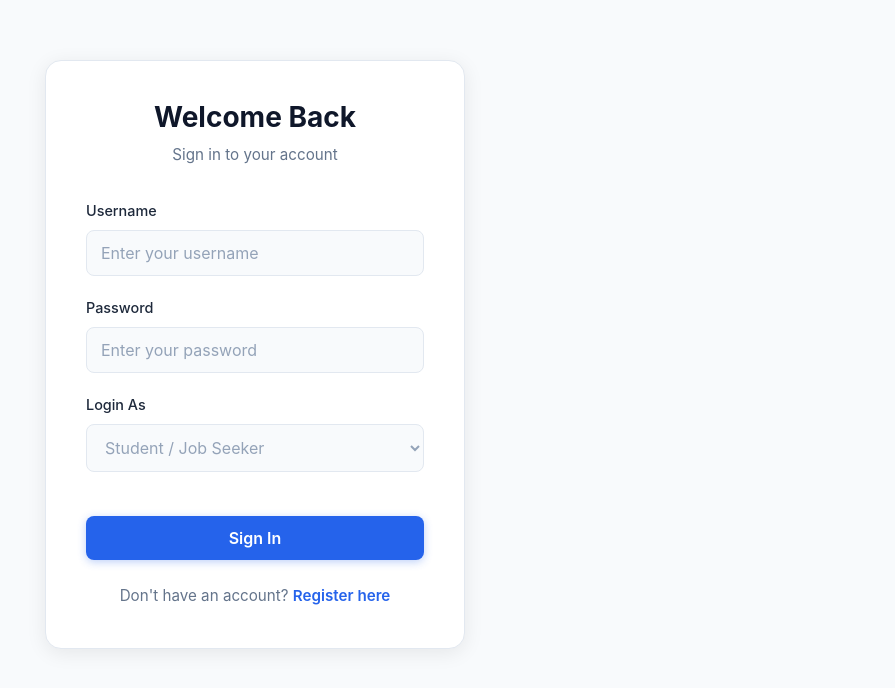
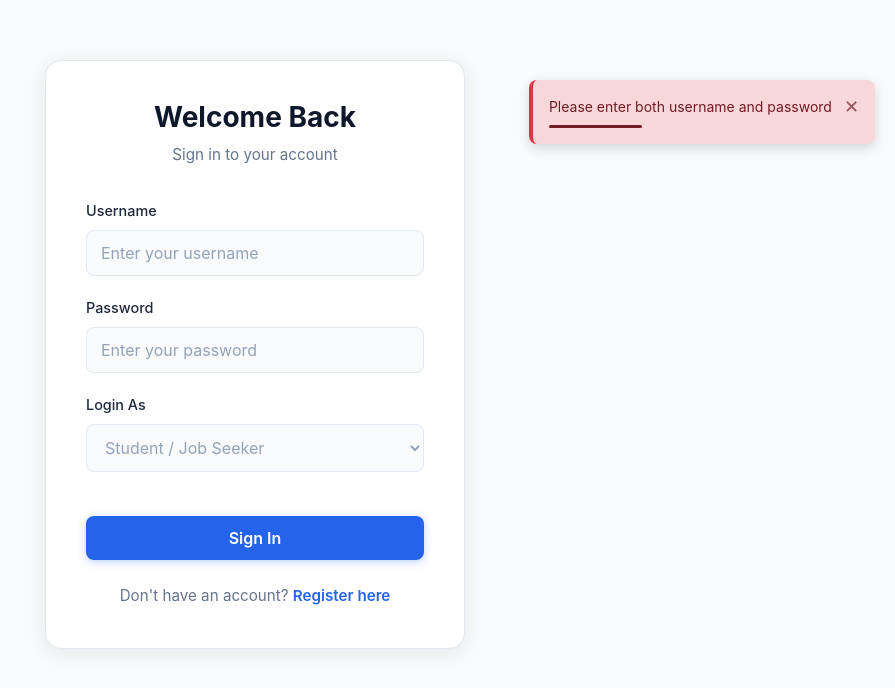
Before and after one commit to Akritchauhan/AI-Job-Portal, a React (Create React App) app in the folder frontend/: page / in a window 1280 px wide. Both pictures are taken after a click on the button "Sign In". Shown: the top 688 px of the page, without its empty margins (385-1280 px from the left). Built offline with nearby package versions, Linux system fonts and the light colour scheme; the HTML template or start-up script is replaced by a standard one.

Commit message:
added notifications

```diff
--- a/frontend/src/App.js
+++ b/frontend/src/App.js
@@ -6,11 +6,15 @@ import MyApplications from "./pages/Myapplications";
 import RecruiterDashboard from "./pages/RecruiterDashboard";
 import Applicants from "./pages/Applicants";
 import Navbar from "./Components/Navbar";
-{window.location.pathname !== "/" && <Navbar />}
+import Notifications from "./Components/Notifications";
+import { NotificationProvider } from "./contexts/NotificationContext";
+
 function App() {
   return (
+    <NotificationProvider>
       <BrowserRouter>
         <Navbar />
+        <Notifications />
         <Routes>
           <Route path="/" element={<Login />} />
           <Route path="/register" element={<Register />} />
@@ -20,6 +24,7 @@ function App() {
           <Route path="/view-applicants" element={<Applicants />} />
         </Routes>
       </BrowserRouter>
+    </NotificationProvider>
   );
 }
 
--- /dev/null
+++ b/frontend/src/Components/Notifications.css
@@ -0,0 +1,113 @@
+.notifications-container {
+  position: fixed;
+  top: 80px;
+  right: 20px;
+  z-index: 1000;
+  display: flex;
+  flex-direction: column;
+  gap: 12px;
+  pointer-events: none;
+}
+
+.notification {
+  padding: 16px;
+  border-radius: 8px;
+  box-shadow: 0 4px 12px rgba(0, 0, 0, 0.15);
+  animation: slideIn 0.3s ease-out;
+  pointer-events: auto;
+  max-width: 400px;
+  min-width: 300px;
+}
+
+@keyframes slideIn {
+  from {
+    transform: translateX(500px);
+    opacity: 0;
+  }
+  to {
+    transform: translateX(0);
+    opacity: 1;
+  }
+}
+
+@keyframes slideOut {
+  from {
+    transform: translateX(0);
+    opacity: 1;
+  }
+  to {
+    transform: translateX(500px);
+    opacity: 0;
+  }
+}
+
+.notification.notification-success {
+  background-color: #d4edda;
+  color: #155724;
+  border-left: 4px solid #28a745;
+}
+
+.notification.notification-error {
+  background-color: #f8d7da;
+  color: #721c24;
+  border-left: 4px solid #dc3545;
+}
+
+.notification.notification-warning {
+  background-color: #fff3cd;
+  color: #856404;
+  border-left: 4px solid #ffc107;
+}
+
+.notification.notification-info {
+  background-color: #d1ecf1;
+  color: #0c5460;
+  border-left: 4px solid #17a2b8;
+}
+
+.notification-content {
+  display: flex;
+  justify-content: space-between;
+  align-items: flex-start;
+  gap: 12px;
+}
+
+.notification-message {
+  flex: 1;
+  font-size: 14px;
+  line-height: 1.5;
+  word-wrap: break-word;
+}
+
+.notification-close {
+  background: none;
+  border: none;
+  color: inherit;
+  cursor: pointer;
+  padding: 0;
+  font-size: 18px;
+  flex-shrink: 0;
+  opacity: 0.7;
+  transition: opacity 0.2s;
+}
+
+.notification-close:hover {
+  opacity: 1;
+}
+
+.notification-progress {
+  height: 3px;
+  background: currentColor;
+  margin-top: 8px;
+  border-radius: 2px;
+  animation: progress 4s linear forwards;
+}
+
+@keyframes progress {
+  from {
+    width: 100%;
+  }
+  to {
+    width: 0%;
+  }
+}
--- /dev/null
+++ b/frontend/src/Components/Notifications.js
@@ -0,0 +1,29 @@
+import React from "react";
+import { useNotification } from "../contexts/NotificationContext";
+import "./Notifications.css";
+
+export default function Notifications() {
+  const { notifications, removeNotification } = useNotification();
+
+  return (
+    <div className="notifications-container">
+      {notifications.map((notification) => (
+        <div
+          key={notification.id}
+          className={`notification notification-${notification.type}`}
+        >
+          <div className="notification-content">
+            <span className="notification-message">{notification.message}</span>
+            <button
+              className="notification-close"
+              onClick={() => removeNotification(notification.id)}
+            >
+              ✕
+            </button>
+          </div>
+          <div className="notification-progress"></div>
+        </div>
+      ))}
+    </div>
+  );
+}
--- /dev/null
+++ b/frontend/src/contexts/NotificationContext.js
@@ -0,0 +1,50 @@
+import React, { createContext, useState, useCallback } from "react";
+
+export const NotificationContext = createContext();
+
+export function NotificationProvider({ children }) {
+  const [notifications, setNotifications] = useState([]);
+
+  const addNotification = useCallback((message, type = "info", duration = 4000) => {
+    const id = Date.now();
+    const notification = { id, message, type };
+
+    setNotifications((prev) => [...prev, notification]);
+
+    if (duration > 0) {
+      setTimeout(() => {
+        removeNotification(id);
+      }, duration);
+    }
+
+    return id;
+  }, []);
+
+  const removeNotification = useCallback((id) => {
+    setNotifications((prev) => prev.filter((notif) => notif.id !== id));
+  }, []);
+
+  const value = {
+    notifications,
+    addNotification,
+    removeNotification,
+    success: (message, duration) => addNotification(message, "success", duration),
+    error: (message, duration) => addNotification(message, "error", duration),
+    warning: (message, duration) => addNotification(message, "warning", duration),
+    info: (message, duration) => addNotification(message, "info", duration),
+  };
+
+  return (
+    <NotificationContext.Provider value={value}>
+      {children}
+    </NotificationContext.Provider>
+  );
+}
+
+export function useNotification() {
+  const context = React.useContext(NotificationContext);
+  if (!context) {
+    throw new Error("useNotification must be used within NotificationProvider");
+  }
+  return context;
+}
--- a/frontend/src/pages/Applicants.js
+++ b/frontend/src/pages/Applicants.js
@@ -1,19 +1,21 @@
 import { useEffect, useState } from "react";
 import { useNavigate } from "react-router-dom";
 import axios from "axios";
+import { useNotification } from "../contexts/NotificationContext";
 import "./Applicants.css";
 
 export default function Applicants() {
   const navigate = useNavigate();
   const token = localStorage.getItem("token");
   const role = localStorage.getItem("role");
+  const { error, success } = useNotification();
 
   // 🔥 Role validation
   useEffect(() => {
     if (!token) {
       navigate("/");
     } else if (role !== "recruiter") {
-      alert("Unauthorized! Only recruiters can access this page.");
+      error("Unauthorized! Only recruiters can access this page.");
       localStorage.removeItem("token");
       localStorage.removeItem("role");
       navigate("/login");
@@ -62,7 +64,7 @@ export default function Applicants() {
       setApplicants(res.data);
       setFilteredApplicants(res.data);
     } catch (err) {
-      alert("Failed to load applicants");
+      error("Failed to load applicants");
       console.error(err);
     } finally {
       setLoading(false);
@@ -136,9 +138,9 @@ export default function Applicants() {
         app.id === applicationId ? { ...app, status: newStatus } : app
       );
       setApplicants(updated);
-      alert("Status updated successfully!");
+      success("Status updated successfully!");
     } catch (err) {
-      alert("Failed to update status: " + JSON.stringify(err.response?.data || err.message));
+      error("Failed to update status: " + JSON.stringify(err.response?.data || err.message));
     }
   };
 
--- a/frontend/src/pages/Jobs.js
+++ b/frontend/src/pages/Jobs.js
@@ -1,6 +1,7 @@
 import { useEffect, useState } from "react";
 import axios from "axios";
 import { Link, useNavigate } from "react-router-dom";
+import { useNotification } from "../contexts/NotificationContext";
 import "./Jobs.css";
 
 export default function Jobs() {
@@ -11,6 +12,7 @@ export default function Jobs() {
   const [expandedCompany, setExpandedCompany] = useState(null);
   const [selectedJobDetail, setSelectedJobDetail] = useState(null);
   const navigate = useNavigate();
+  const { error, success } = useNotification();
 
   // 🔥 Role validation
   useEffect(() => {
@@ -18,7 +20,7 @@ export default function Jobs() {
     const role = localStorage.getItem("role");
 
     if (!token || role !== "student") {
-      alert("Unauthorized! Only students can access this page.");
+      error("Unauthorized! Only students can access this page.");
       localStorage.removeItem("token");
       localStorage.removeItem("role");
       navigate("/login");
@@ -37,7 +39,7 @@ export default function Jobs() {
         setJobs(res.data);
       })
       .catch(() => {
-        alert("Failed to load jobs");
+        error("Failed to load jobs");
       });
   }, []);
 
@@ -76,7 +78,7 @@ export default function Jobs() {
   // 🔥 Apply function
   const handleApply = async (jobId) => {
     if (!file) {
-      alert("Please select a resume first");
+      error("Please select a resume first");
       return;
     }
 
@@ -95,14 +97,14 @@ export default function Jobs() {
         }
       );
 
-      alert("Applied! Match Score: " + res.data.match_score);
+      success("Applied! Match Score: " + res.data.match_score);
       setFile(null);
       setSelectedJobForApply(null);
     } catch (err) {
       if (err.response) {
-        alert("Error: " + JSON.stringify(err.response.data));
+        error("Error: " + JSON.stringify(err.response.data));
       } else {
-        alert("Application failed");
+        error("Application failed");
       }
     }
   };
--- a/frontend/src/pages/Myapplications.js
+++ b/frontend/src/pages/Myapplications.js
@@ -1,12 +1,14 @@
 import { useEffect, useState } from "react";
 import axios from "axios";
 import { useNavigate } from "react-router-dom";
+import { useNotification } from "../contexts/NotificationContext";
 import "./MyApplications.css";
 
 export default function MyApplications() {
   const [applications, setApplications] = useState([]);
   const [filterStatus, setFilterStatus] = useState("all");
   const navigate = useNavigate();
+  const { error } = useNotification();
 
   // 🔥 Role validation
   useEffect(() => {
@@ -14,7 +16,7 @@ export default function MyApplications() {
     const role = localStorage.getItem("role");
 
     if (!token || role !== "student") {
-      alert("Unauthorized! Only students can access this page.");
+      error("Unauthorized! Only students can access this page.");
       localStorage.removeItem("token");
       localStorage.removeItem("role");
       navigate("/login");
@@ -32,7 +34,7 @@ export default function MyApplications() {
         setApplications(res.data);
       })
       .catch(() => {
-        alert("Failed to load applications");
+        error("Failed to load applications");
       });
   }, []);
 
--- a/frontend/src/pages/Register.js
+++ b/frontend/src/pages/Register.js
@@ -1,6 +1,7 @@
 import { useState } from "react";
 import axios from "axios";
 import { useNavigate, Link } from "react-router-dom";
+import { useNotification } from "../contexts/NotificationContext";
 import "./Register.css";
 
 export default function Register() {
@@ -14,6 +15,7 @@ export default function Register() {
   });
 
   const navigate = useNavigate();
+  const { success, error } = useNotification();
 
   const handleChange = (e) => {
     setData({ ...data, [e.target.name]: e.target.value });
@@ -22,13 +24,13 @@ export default function Register() {
   const handleRegister = async () => {
     try {
       await axios.post("http://127.0.0.1:8000/api/register/", data);
-      alert("Registered successfully! Please log in.");
+      success("Registered successfully! Please log in.");
       navigate("/");
     } catch (err) {
       if (err.response) {
-        alert("Registration failed: " + JSON.stringify(err.response.data));
+        error("Registration failed: " + JSON.stringify(err.response.data));
       } else {
-        alert("Server not reachable");
+        error("Server not reachable");
       }
     }
   };
```
Also changed, not shown: frontend/src/pages/Login.js (+7 -5 lines), frontend/src/pages/RecruiterDashboard.js (+10 -8 lines), 2 other files (tests, documents, lock files or other folders). Lines whose indentation alone changed are shown as unchanged.
